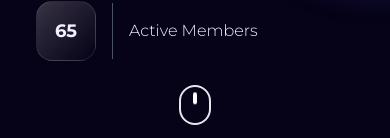
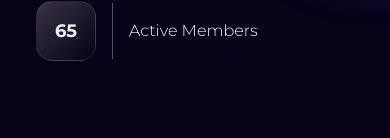
Before and after one commit to yuntaozhu/CMGWebsite, a SvelteKit app: page / in a window 390 px wide. Shown: the part 706-844 px from the top of the page. Built offline with nearby package versions, Linux system fonts and the light colour scheme; what sanity would draw is missing.

Commit message:
fix: Home | Commented out Incoming Activity, Removed Scroll Down Mouse Animation when Smaller Sized Screen

```diff
--- a/src/components/organisms/Home/Hero.svelte
+++ b/src/components/organisms/Home/Hero.svelte
@@ -5,7 +5,7 @@
 
 <section class="tag container mx-auto relative">
     <div
-        class="flex flex-col min-h-[90vh] mx-4 pt-10 gap-5 md:flex-row md:align-center md:justify-evenly md:gap-10 2xl:gap-2"
+        class="flex flex-col min-h-[90vh] mx-4 pt-10 gap-5 md:flex-row md:align-center md:justify-evenly md:gap-10 2xl:gap-2 max-[480px]:min-h-[100vh] max-[480px]:mb-20"
     >
         <!-- ACSS Logo -->
         <div
@@ -48,7 +48,9 @@
         </div>
     </div>
     <!-- Scroll Down Mouse Graphic Animation -->
-    <div class="w-8 h-10 border-2 rounded-full m-auto pt-2 mt-6 sm:mt-0 mb-10">
+    <div
+        class="max-[480px]:hidden w-8 h-10 border-2 rounded-full m-auto pt-2 mt-6 sm:mt-0 mb-10"
+    >
         <div class="w-1 h-3 bg-white rounded-md animate-bounce m-auto" />
     </div>
 </section>
--- a/src/routes/+page.svelte
+++ b/src/routes/+page.svelte
@@ -42,7 +42,7 @@
   <div class="px-5">
     <Hero />
     <Summary />
-    <IncomingActivity />
+    <!-- <IncomingActivity /> -->
     <DevStories />
     <Strengths />
     <Contributions />
```
